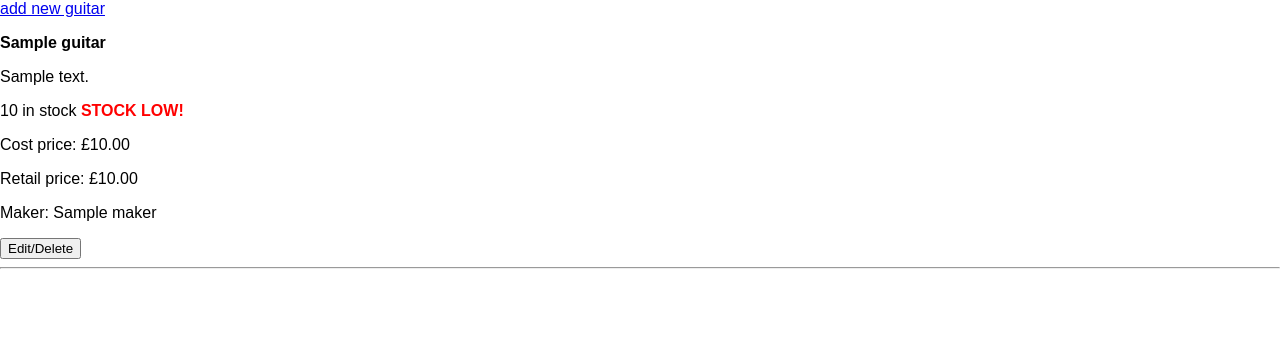
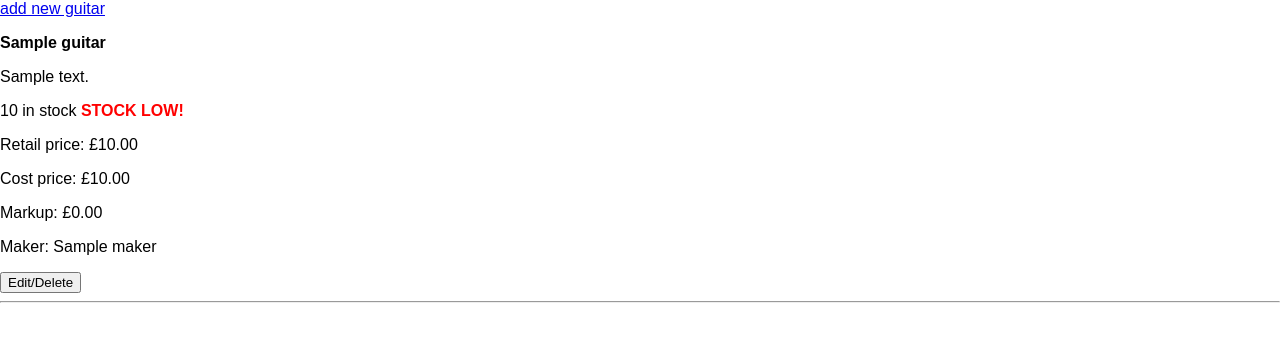
Before and after one commit to mickcooke/Python_Project_Guitar_Shop, a Flask app: page /guitars in a window 1280 px wide. Shown: the part 177-519 px from the top of the page. Run offline with Flask 3, Linux system fonts and the light colour scheme; a database or web service that is not in the repository returns one stand-in record (values such as "Sample title"); some libraries are stand-ins or nearby versions.

Commit message:
added new maker link to new guitar form

```diff
--- a/templates/guitars/index.html
+++ b/templates/guitars/index.html
@@ -15,8 +15,11 @@
 {% else %}
 <p>{{guitar.stock}} in stock</p>
 {% endif %}
+
+<p>Retail price: &pound;{{"{:.2f}".format(guitar.sell_price)}}</p>
 <p>Cost price: &pound;{{"{:.2f}".format(guitar.buy_price)}}</p>
-<p>Retail price: &pound;{{"{:.2f}".format(guitar.sell_price)}}</p>
+
+<p>Markup: &pound;{{ "{:.2f}".format(guitar.sell_price - guitar.buy_price) }}</p>
 <p>Maker: {{guitar.maker.name}}</p>
 
 <!-- Edit/delete button -->
--- a/templates/guitars/new.html
+++ b/templates/guitars/new.html
@@ -44,6 +44,7 @@ Add new guitars!
         </option>
     {% endfor %}
     </select>
+    <span><a href="/makers/new">add new maker</a></p></span>
 </div>
 
 
```
